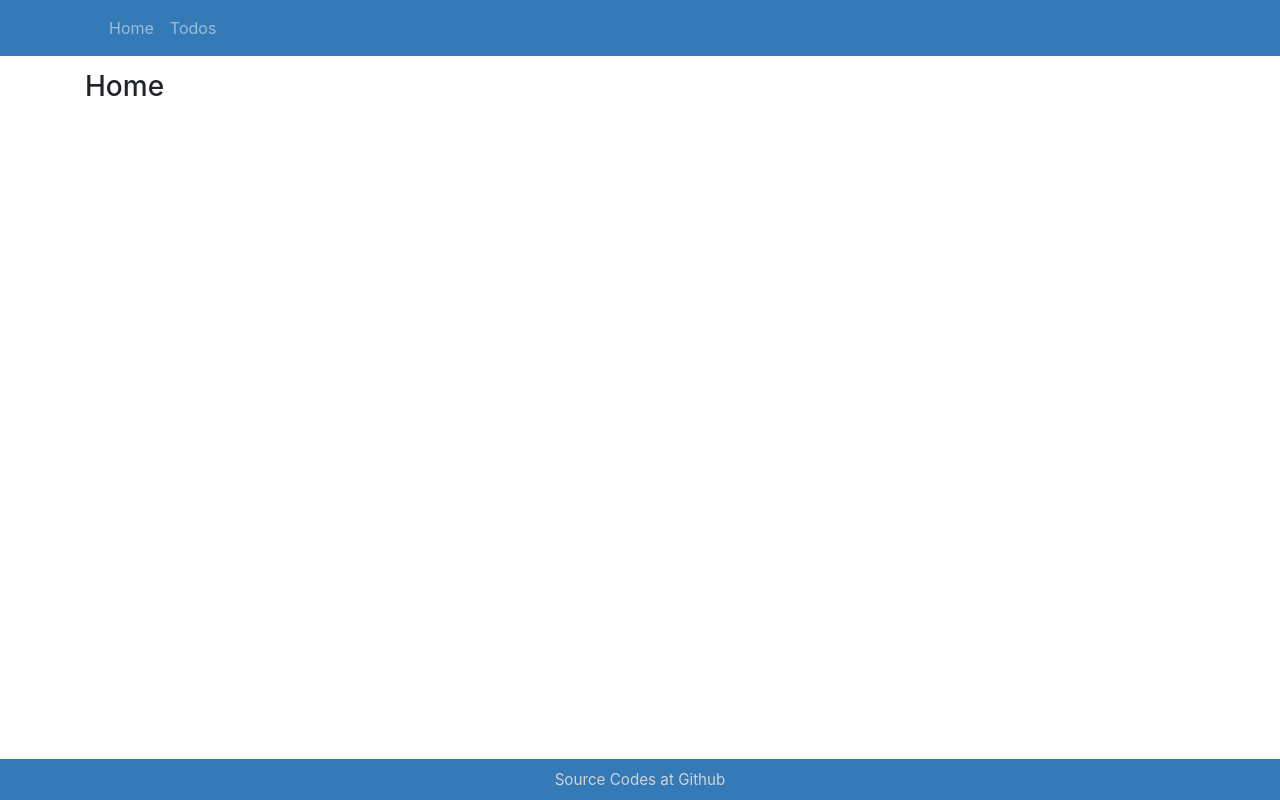
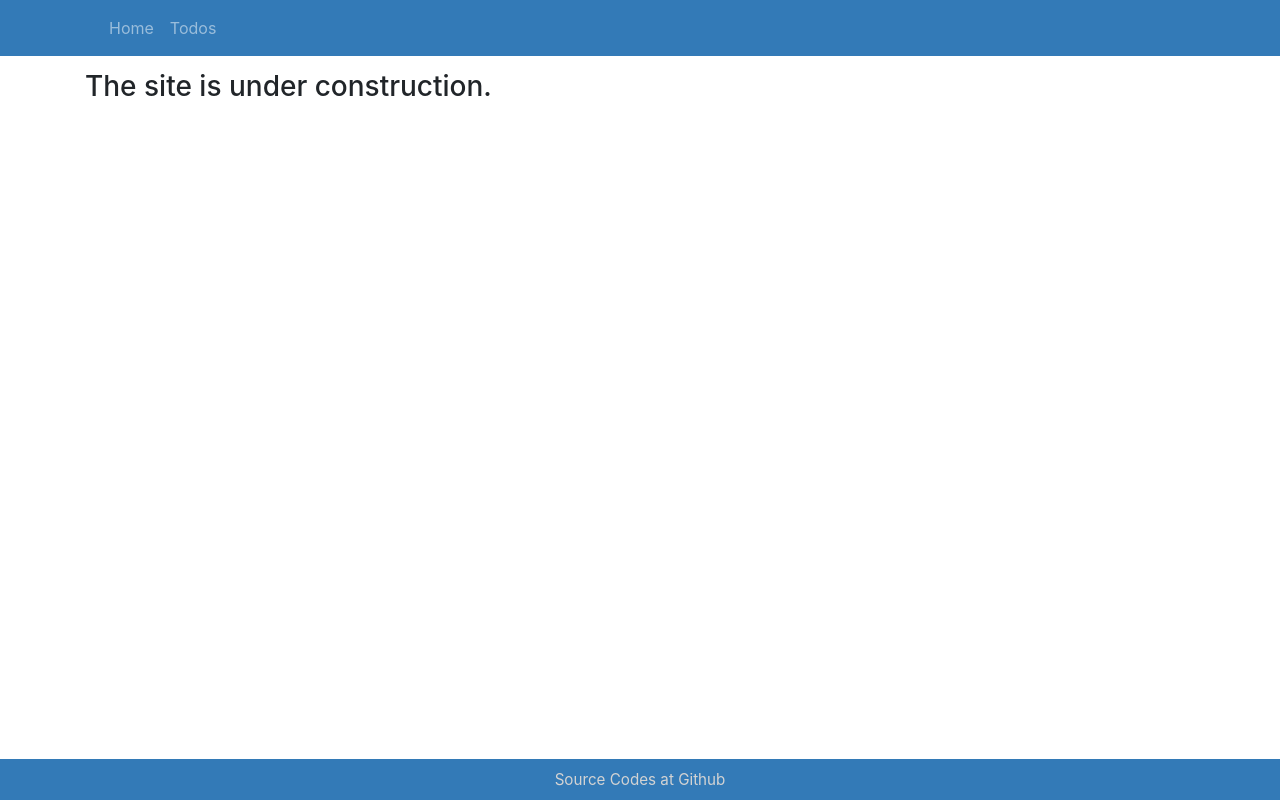
Before and after one commit to BrycenG007/React-Django-Docker, a React (Create React App) app in the folder frontend/: page / in a window 1280 px wide. Built offline with nearby package versions, Linux system fonts and the light colour scheme.

Commit message:
Add an initial comment

```diff
--- a/frontend/src/components/Home.js
+++ b/frontend/src/components/Home.js
@@ -4,7 +4,7 @@ class Home extends Component {
   render() {
     return (
       <Fragment>
-        <h3>Home</h3>
+        <h3>The site is under construction.</h3>
       </Fragment>
     );
   }
```
